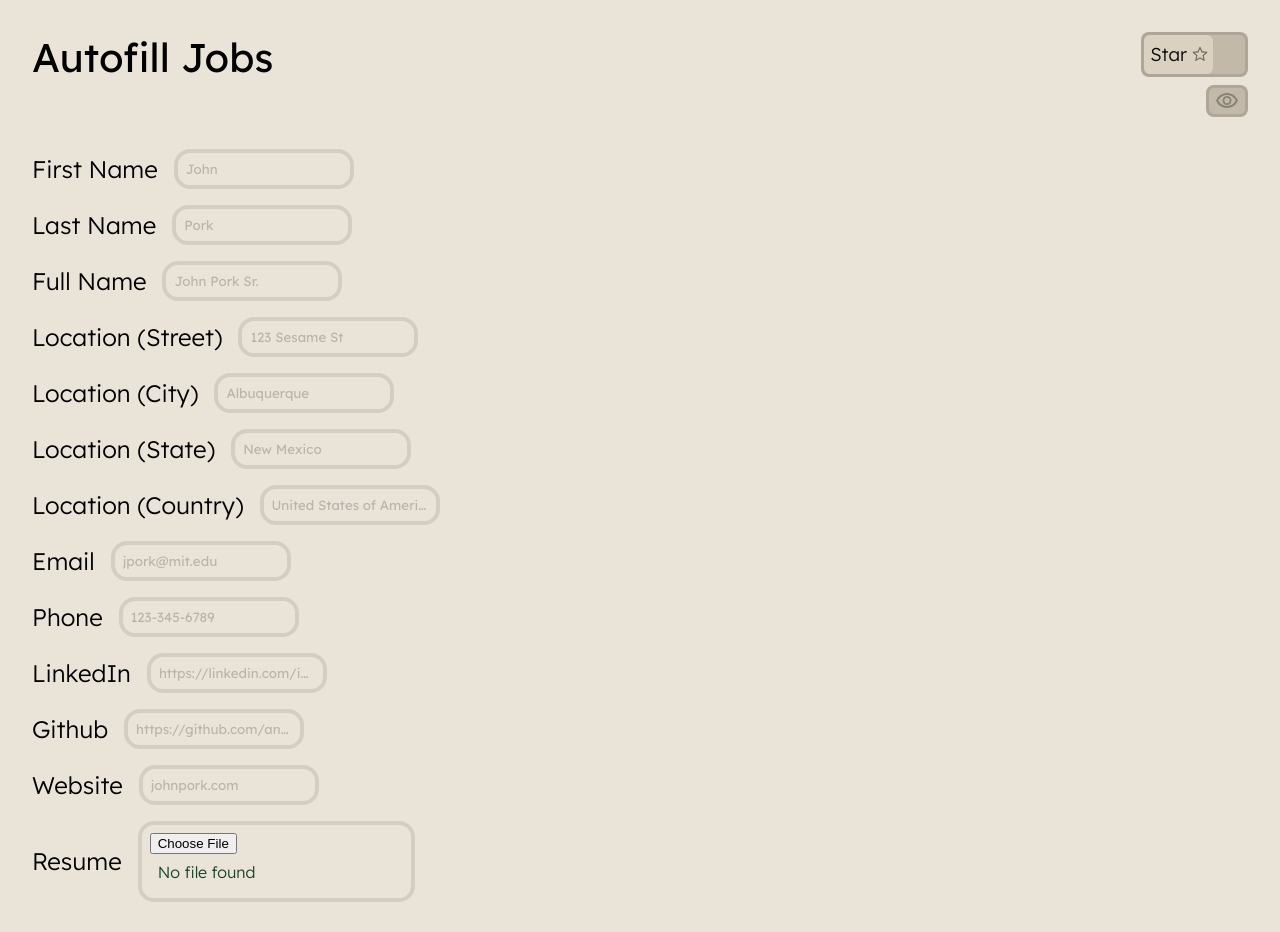
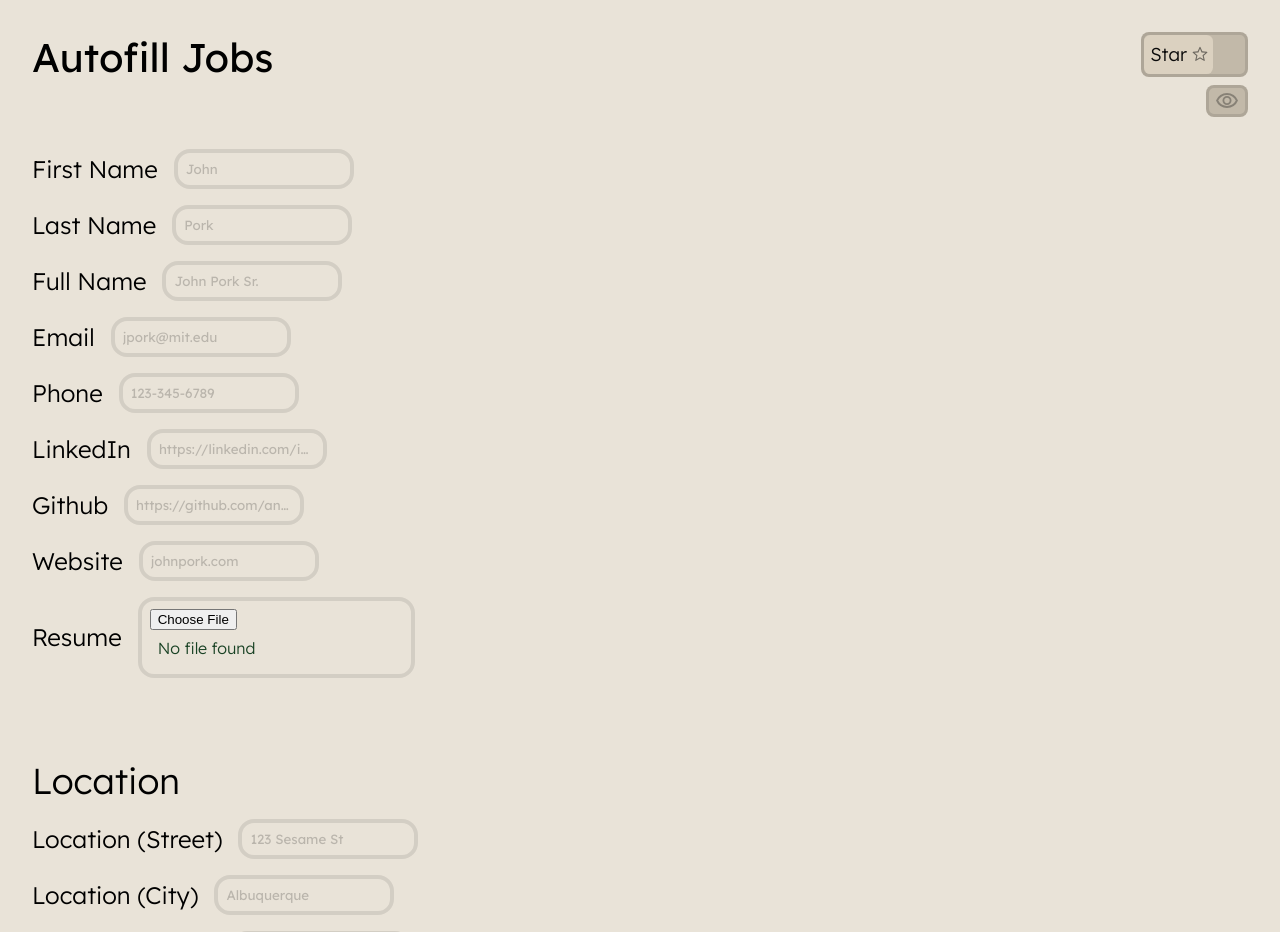
Before and after one commit to m-wilkosz/job-applications-autofill, a Vue app in the folder src/: page / in a window 1280 px wide. Shown: the top 932 px of the page. Built offline with nearby package versions, Linux system fonts and the light colour scheme; no server answers.

Commit message:
minor changes

```diff
--- a/src/public/autofill.js
+++ b/src/public/autofill.js
@@ -53,7 +53,7 @@ const fields = {
     phoneNumber: "Phone",
     resume: "Resume",
   },
-  workday: [{ "legalNameSection_firstName": "First Name" }, { "legalNameSection_firstName": "First Name" }],
+  workday: [{ "legalNameSection_firstName": "First Name" }]
 };
 
 function sleep(ms) {
--- a/src/vue_src/App.vue
+++ b/src/vue_src/App.vue
@@ -20,16 +20,18 @@ import PrivacyToggle from './components/PrivacyToggle.vue';
   <InputField label="First Name" placeHolder="John" />
   <InputField label="Last Name" placeHolder="Pork" />
   <InputField label="Full Name" placeHolder="John Pork Sr." />
-  <InputField label="Location (Street)" placeHolder="123 Sesame St" />
-  <InputField label="Location (City)" placeHolder="Albuquerque" />
-  <InputField label="Location (State)" placeHolder="New Mexico" />
-  <InputField label="Location (Country)" placeHolder="United States of America" />
   <InputField label="Email" placeHolder="jpork@mit.edu" />
   <InputField label="Phone" placeHolder="123-345-6789" />
   <InputField label="LinkedIn" placeHolder="https://linkedin.com/in/johnpork" />
   <InputField label="Github" placeHolder="https://github.com/andrewmillercode" />
   <InputField label="Website" placeHolder="johnpork.com" />
   <InputField  label="Resume" placeHolder="No file found"/>
+
+  <h2 class="subheading">Location</h2>
+  <InputField label="Location (Street)" placeHolder="123 Sesame St" />
+  <InputField label="Location (City)" placeHolder="Albuquerque" />
+  <InputField label="Location (State)" placeHolder="New Mexico" />
+  <InputField label="Location (Country)" placeHolder="United States of America" />
 
   <h2 class="subheading">Education</h2>
   <InputField label="School" placeHolder="Massachusetts Institute of Technology" />
--- a/src/vue_src/components/InputField.vue
+++ b/src/vue_src/components/InputField.vue
@@ -2,10 +2,12 @@
   <div class="inputFieldDiv">
     <h2>{{ label }}</h2>
 
-    <input v-if="!dropDowns.includes(label) && !files.includes(label)" :type="hidden" :placeholder="placeHolder" v-model="inputValue" @input="saveData" />
+    <input v-if="!dropDowns.includes(label) && !files.includes(label)" :type="hidden" :placeholder="placeHolder"
+      v-model="inputValue" @input="saveData" @focus="onFocus" @blur="onBlur" />
     <div v-if="files.includes(label)" class="inputFieldfileHolder">
-      <input v-if="files.includes(label)" type="file" title="" value="" :placeholder="placeHolder" @change="saveResume" />
-      <h2  v-if="files.includes(label)">{{inputValue}}</h2>
+      <input v-if="files.includes(label)" type="file" title="" value="" :placeholder="placeHolder"
+        @change="saveResume" />
+      <h2 v-if="files.includes(label)">{{ inputValue }}</h2>
     </div>
 
     <select v-if="dropDowns.includes(label)" v-model="inputValue" @change="saveData">
@@ -16,22 +18,19 @@
 </template>
 
 <script lang="ts">
-import type { Ref } from 'vue';
-import { ref,watch } from 'vue';
+import { ref, watch } from 'vue';
 import { usePrivacy } from '@/composables/Privacy';
 export default {
   props: ['label', 'placeHolder'],
   data() {
     return {
-      dropDowns: ['Gender','Hispanic/Latino','Veteran Status','Disability Status','Degree','Start Date Month','End Date Month','Race'],
+      dropDowns: ['Gender', 'Hispanic/Latino', 'Veteran Status', 'Disability Status', 'Degree', 'Start Date Month', 'End Date Month', 'Race'],
       files: ['Resume']
     };
   },
   setup(props) {
     // Declare a reactive input value using Vue's ref
     const inputValue = ref('');
-
-
     // Use the composable
     const { privacy } = usePrivacy();
     const hidden = ref('text');
@@ -74,9 +73,13 @@ inputValue.value = data[`${props.label + '_name'}`] || 'No file found';  // Defa
           });
         }
       });
-
     };
-
+    const onFocus = () => {
+      if (privacy.value) hidden.value = "text";
+    };
+    const onBlur = () => {
+      if (privacy.value) hidden.value = "password";
+    };
     // Load data when the component is mounted
     loadData();
 
@@ -84,6 +87,8 @@ inputValue.value = data[`${props.label + '_name'}`] || 'No file found';  // Defa
       inputValue,
       saveData,
       saveResume,
+      onFocus,
+      onBlur,
       hidden
     };
   },
```
Lines whose indentation alone changed are shown as unchanged.
